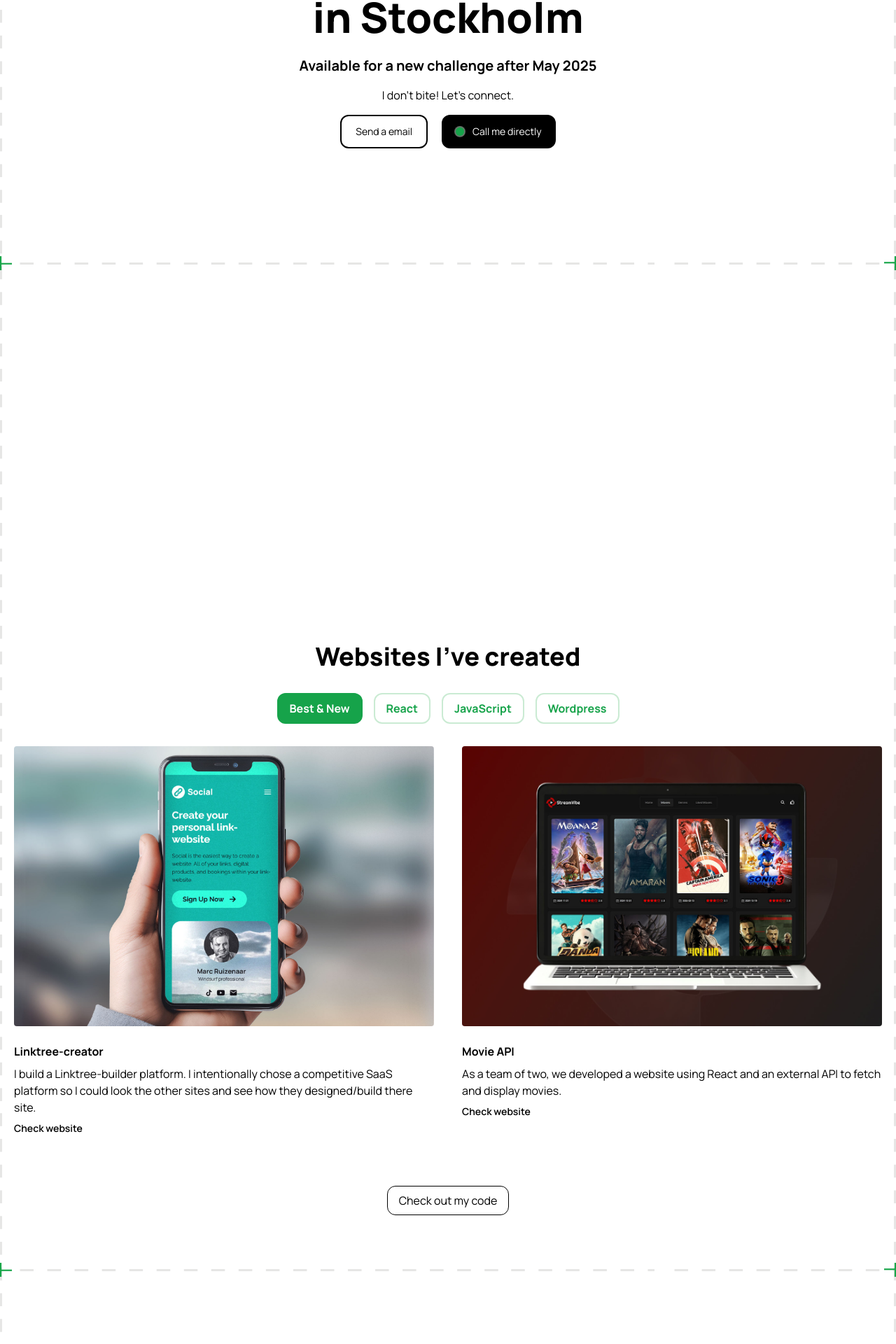
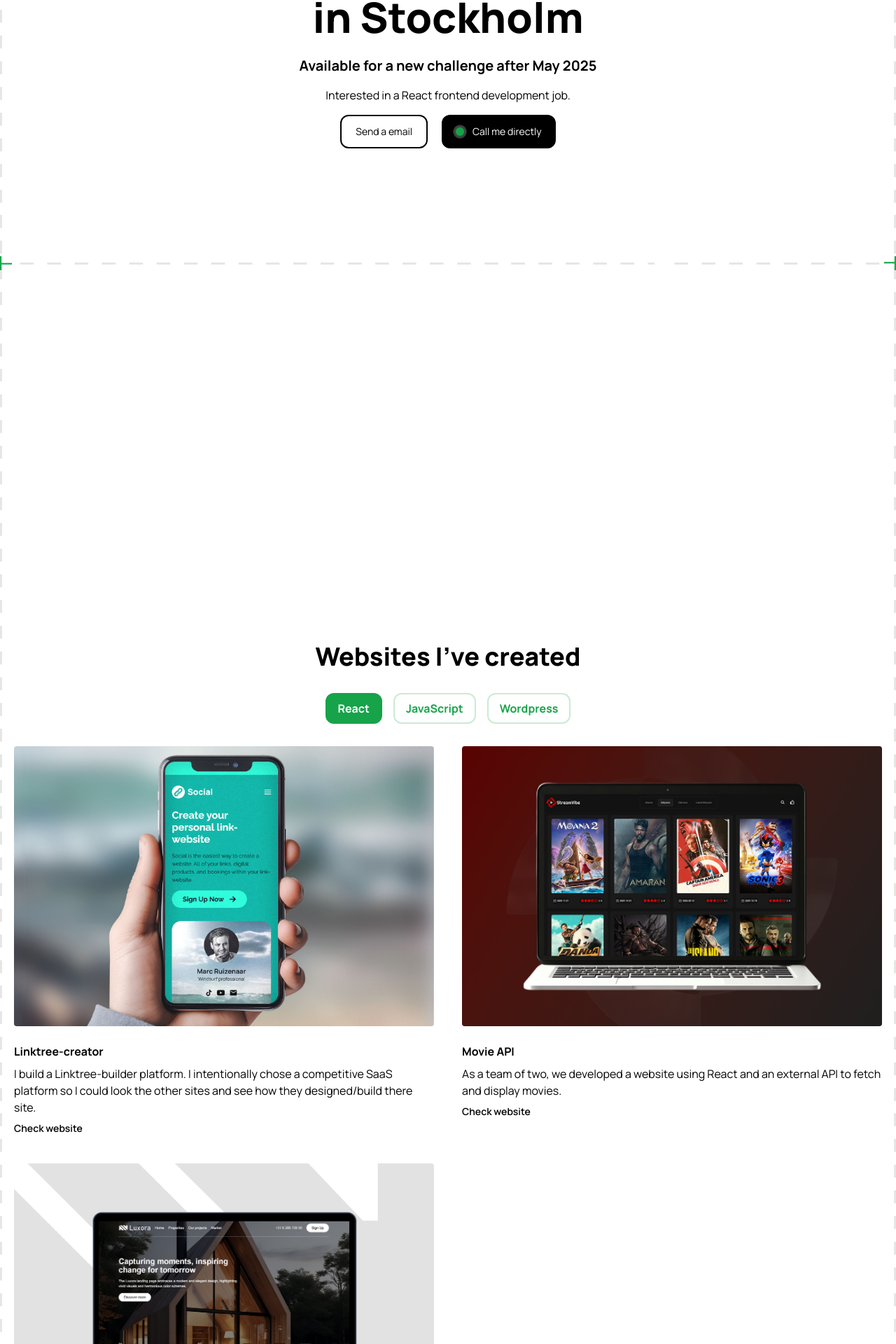
Before and after one commit to Marc-Ruizenaar/portfolio-marc-ruizenaar, a Next.js app: page / in a window 1280 px wide. Shown: the part 360-2280 px from the top of the page at 70% size. Built offline with nearby package versions, Linux system fonts and the light colour scheme.

Commit message:
Copywriting update

```diff
--- a/app/components/AboutMe.jsx
+++ b/app/components/AboutMe.jsx
@@ -30,9 +30,14 @@ export default function AboutMe() {
           <span className="absolute bottom-[-5px] block h-1 w-full bg-mainGreen"></span>
         </div>
         <p>
-          I&rsquo;m a Dutch developer living in Stockholm, I&rsquo;ve been
-          passionate about coding for the past three years. I&rsquo;ve spent
-          these years building custom WordPress themes and plugins.
+          I’m a Dutch developer living in Stockholm. Before moving here, I ran
+          my own web agency, where I built and designed websites while managing
+          a team of eight people.
+        </p>
+        <p className="mt-2">
+          I always had an interest in React, and after five years of running my
+          company, I decided to take a step back and spend a year studying at
+          Hyper Island.
         </p>
         <p className="mt-2">
           When I&rsquo;m not coding, you can probably find me windsurfing or
--- a/app/components/JumboHeader.jsx
+++ b/app/components/JumboHeader.jsx
@@ -16,7 +16,7 @@ export default function JumboHeader() {
         </h2>
         {/* <span className="absolute bottom-0 left-0 h-1 w-full bg-mainGreen"></span> */}
       </div>
-      <p>I don&rsquo;t bite! Let&rsquo;s connect.</p>
+      <p>Interested in a React frontend development job.</p>
 
       <div className="flex gap-5">
         <a
--- a/app/components/MyExperience.jsx
+++ b/app/components/MyExperience.jsx
@@ -23,11 +23,10 @@ export default function MyExperience() {
             <span className="pl-2 text-sm font-normal">2019 - jul 2024</span>
           </h4>
           <p className="pl-4">
-            Marketing Hunters is a marketing, design, and development agency
-            based in the Netherlands. Our team is capable of designing,
-            building, and launching websites and webshops. <br />
-            <br /> As a CO-Owner, my responsibilities spanned from leading the
-            team, designing/building websites and handling client relations.
+            As a former co-owner of this web agency, I mainly focused on leading the
+            design and development team. My role also involved collaborating
+            with our clients, as well as designing and developing custom Wordpress
+            websites and plugins.
           </p>
 
           <div className="relative mb-3 h-5 w-full">
--- a/app/components/Projects.jsx
+++ b/app/components/Projects.jsx
@@ -12,13 +12,9 @@ import LineStyling from "./styling/LineStyling";
 import ProjectCard from "./elements/ProjectCard";
 
 export default function Projects() {
-  const [selectedCategory, setSelectedCategory] = useState("mytop4");
+  const [selectedCategory, setSelectedCategory] = useState("react");
 
   const categories = [
-    {
-      title: "Best & New",
-      id: "mytop4",
-    },
     {
       title: "React",
       id: "react",
@@ -40,7 +36,7 @@ export default function Projects() {
       description:
         "I build a Linktree-builder platform. I intentionally chose a competitive SaaS platform so I could look the other sites and see how they designed/build there site.",
       link: "https://store-creator.vercel.app/",
-      categories: ["mytop4", "react"],
+      categories: ["react"],
     },
     {
       image: PortfolioMovieApp,
@@ -48,7 +44,7 @@ export default function Projects() {
       description:
         "As a team of two, we developed a website using React and an external API to fetch and display movies.",
       link: "https://stream-vibe-movies.netlify.app/",
-      categories: ["mytop4", "react"],
+      categories: ["react"],
     },
     {
       image: PortfolioQuizMasters,
@@ -137,11 +133,12 @@ export default function Projects() {
       </div>
 
       {selectedCategory === "wordpress" && (
-          <p className="text-center">
-            These WordPress projects were developed during my employment at
-            Marketing Hunters. <br/>During these years, I created over 50 WordPress and
-            WooCommerce websites.
-          </p>
+        <p className="text-center">
+          These WordPress projects were developed during my employment at
+          Marketing Hunters. <br />
+          During these years, I created over 50 WordPress and WooCommerce
+          websites.
+        </p>
       )}
 
       {selectedCategory && (
--- a/app/components/elements/ProjectCard.jsx
+++ b/app/components/elements/ProjectCard.jsx
@@ -4,7 +4,7 @@ import Link from "next/link";
 export default function ProjectCard({ image, title, description, link }) {
   return (
     <Link href={link} target="_blank" className="group flex flex-col gap-2">
-      <div className="h-[400px] overflow-hidden rounded">
+      <div className="h-[400px] overflow-hidden relative rounded">
         <Image
           src={image}
           height={200}
@@ -13,6 +13,7 @@ export default function ProjectCard({ image, title, description, link }) {
           loading="lazy"
           className="h-full w-full object-cover duration-1000 group-hover:scale-110"
         />
+        <div className="absolute bottom-2 right-2"></div>
       </div>
       <h3 className="pt-4 font-bold">{title}</h3>
       <p>{description}</p>
```
